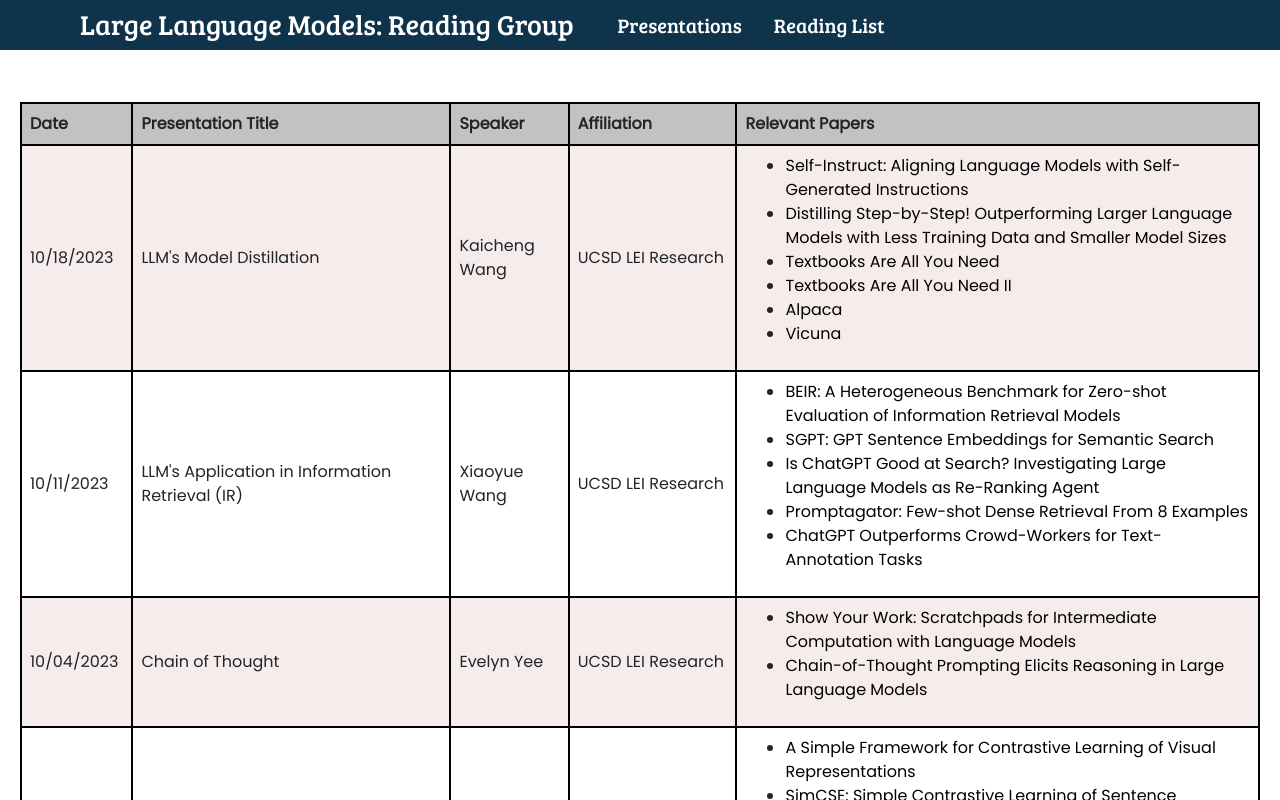
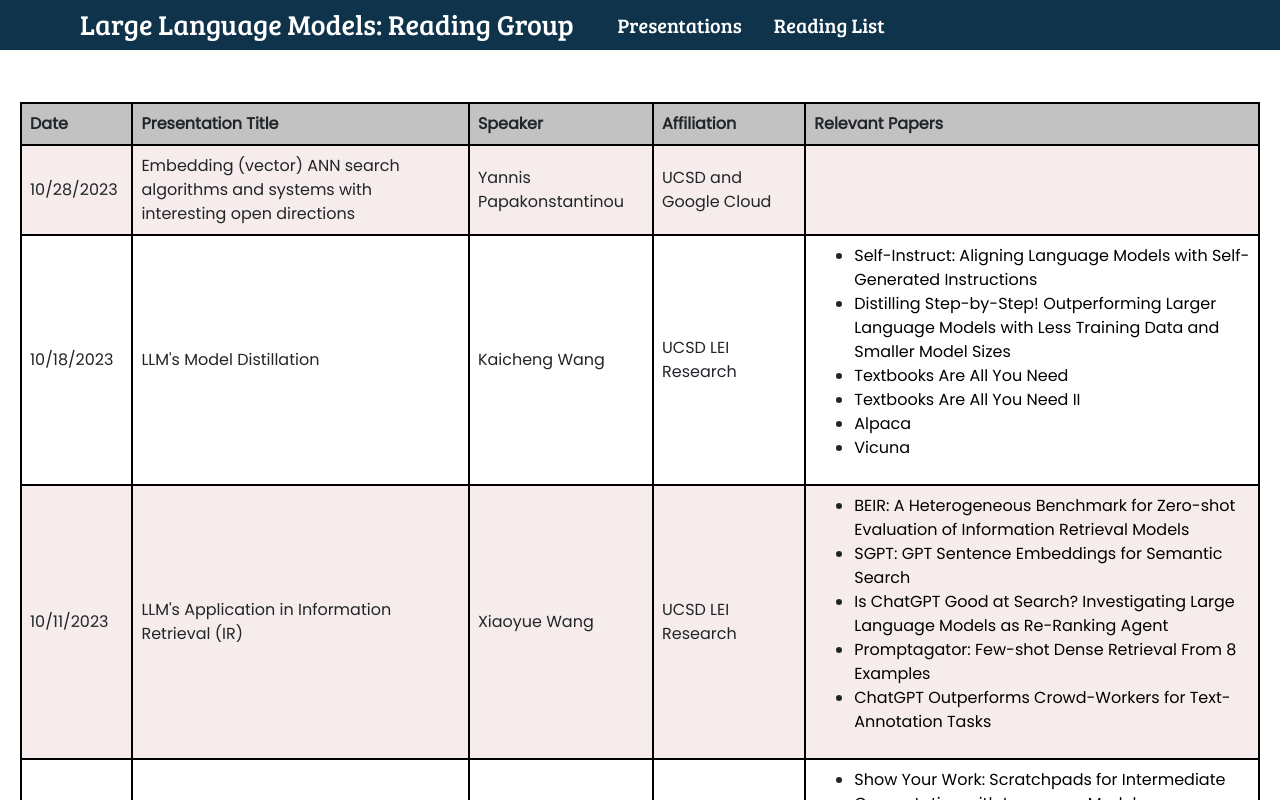
Before and after one commit to lei-seminar/lei-seminar.github.io, a React (Create React App) app: page / in a window 1280 px wide. Shown: the top 800 px of the page. Built offline with nearby package versions, Linux system fonts and the light colour scheme.

Commit message:
adding presentation details for 10/25/2023

```diff
--- a/src/data/presenatationData.js
+++ b/src/data/presenatationData.js
@@ -11,6 +11,13 @@ export const TABLE_HEADERS = [
 ];
 
 export const ENTRIES = [
+    {
+        "Date": "10/28/2023",
+        "Presentation Title": "Embedding (vector) ANN search algorithms and systems with interesting open directions",
+        "Speaker": "Yannis Papakonstantinou",
+        "Affiliation": "UCSD and Google Cloud",
+        "Relevant Papers": [],
+    },
     {
         "Date": "10/18/2023",
         "Presentation Title": "LLM's Model Distillation",
```
Also changed, not shown: 1 other file (tests, documents, lock files or other folders).
